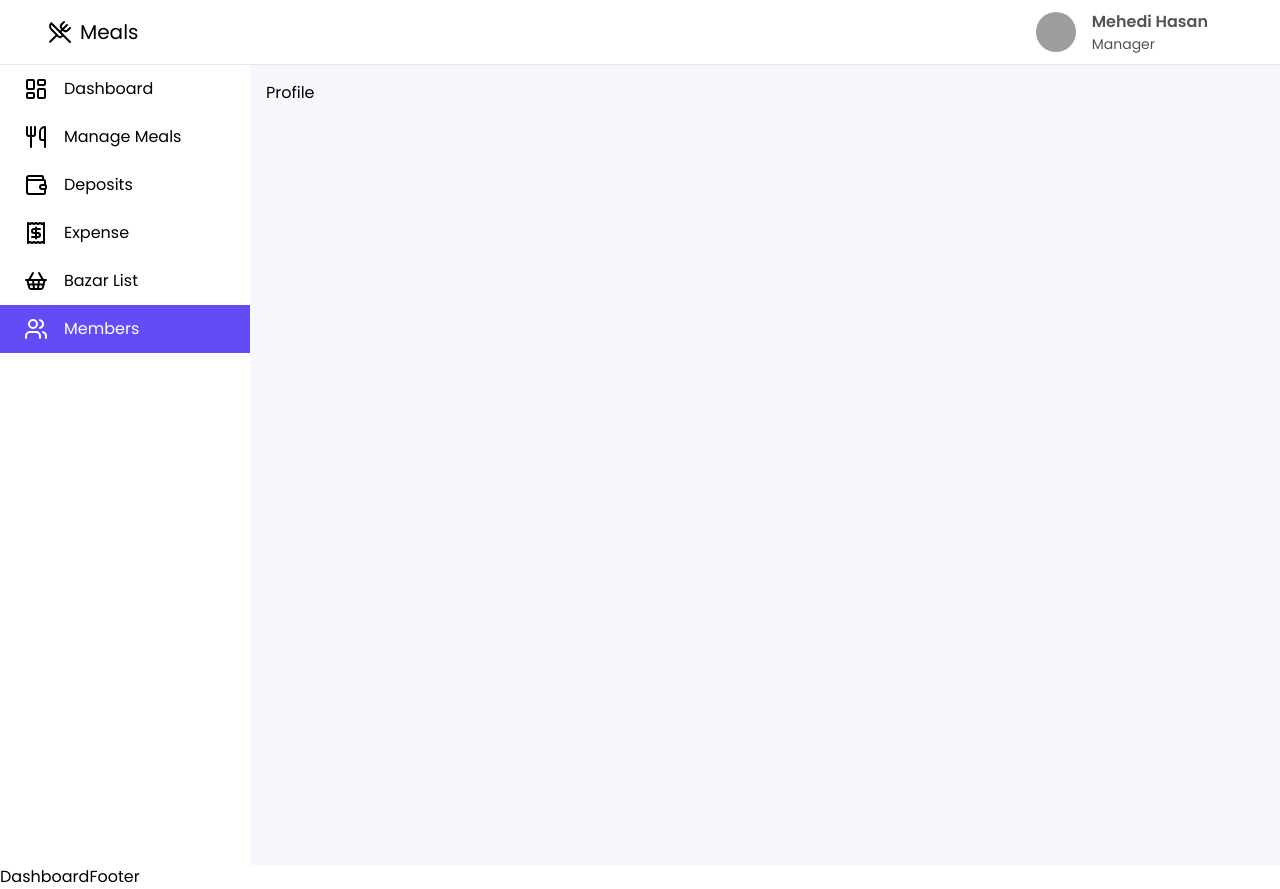
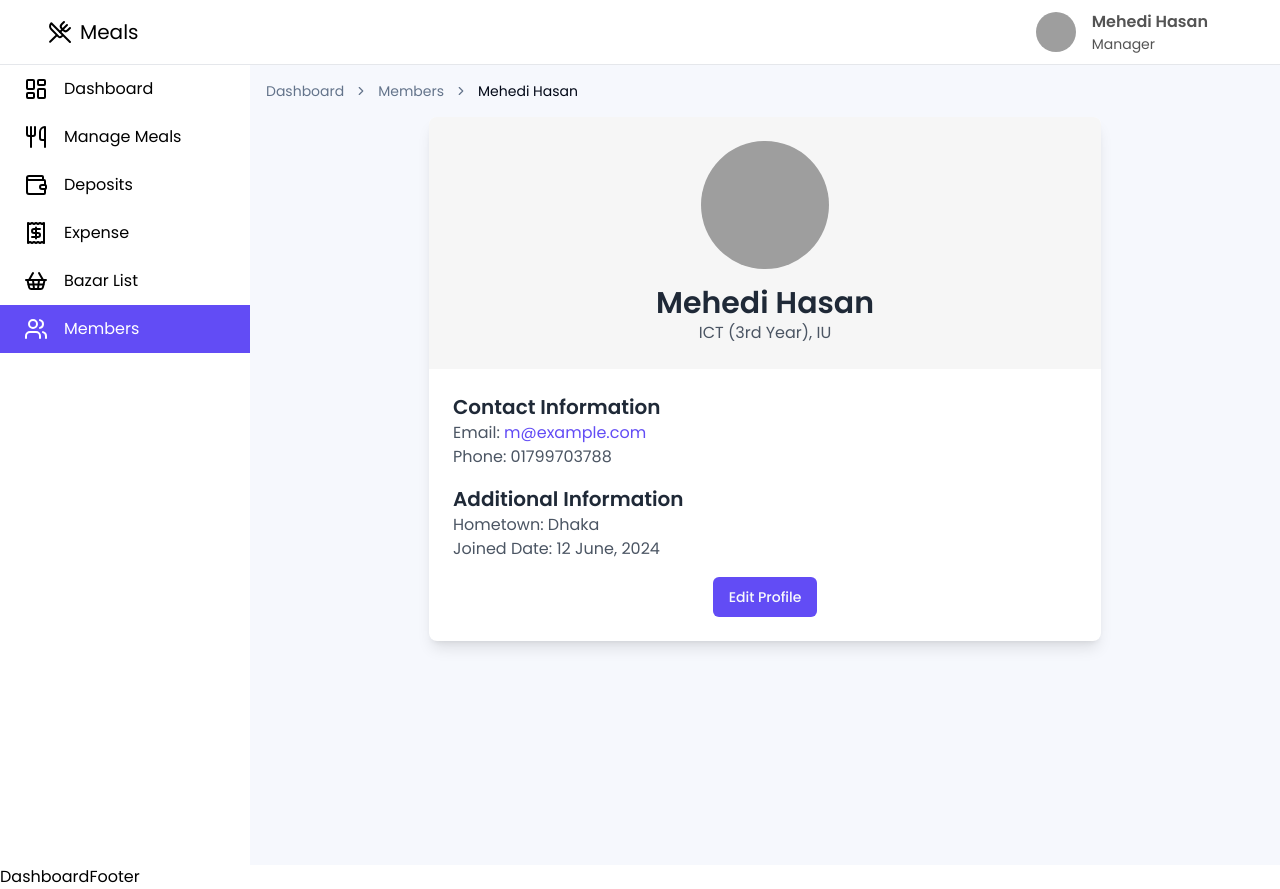
Before and after one commit to mehediyz/meal-management, a React (Vite) app: page /dashboard/members/1 in a window 1280 px wide. Built offline with nearby package versions, Linux system fonts and the light colour scheme; grey boxes are pictures that could not be loaded.

Commit message:
added dynamic profile page

```diff
--- /dev/null
+++ b/src/pages/Dashboard/Members/Profile/Profile.jsx
@@ -0,0 +1,88 @@
+import {
+  Breadcrumb,
+  BreadcrumbItem,
+  BreadcrumbLink,
+  BreadcrumbList,
+  BreadcrumbPage,
+  BreadcrumbSeparator,
+} from "@/components/ui/breadcrumb";
+
+import { Button } from "@/components/ui/button";
+import { members } from "@/constants/data";
+import { Link, useNavigate, useParams } from "react-router-dom";
+
+const Profile = () => {
+  const { id } = useParams();
+  const navigate = useNavigate();
+
+  const getMemberById = (memberId) => {
+    return members.find((data) => data.id == memberId);
+  };
+  const profile = getMemberById(id);
+
+  return (
+    <div>
+      <Breadcrumb>
+        <BreadcrumbList>
+          <BreadcrumbItem>
+            <BreadcrumbLink>
+              <Link to="/dashboard">Dashboard</Link>
+            </BreadcrumbLink>
+          </BreadcrumbItem>
+          <BreadcrumbSeparator />
+          <BreadcrumbItem>
+            <BreadcrumbLink>
+              <Link to="/dashboard/members">Members</Link>
+            </BreadcrumbLink>
+          </BreadcrumbItem>
+          <BreadcrumbSeparator />
+          <BreadcrumbItem>
+            <BreadcrumbPage>{profile?.name}</BreadcrumbPage>
+          </BreadcrumbItem>
+        </BreadcrumbList>
+      </Breadcrumb>
+      <div className="max-w-2xl mx-auto mt-4 bg-white rounded-lg shadow-lg overflow-hidden">
+        <div className="p-6 bg-grey-50 text-center">
+          <img
+            className="w-32 h-32 rounded-full mx-auto mb-4"
+            src={profile?.photo}
+            alt={profile?.name}
+          />
+          <h1 className="text-3xl font-semibold text-gray-800">
+            {profile?.name}
+          </h1>
+          <p className="text-gray-600">{profile?.bio}</p>
+        </div>
+        <div className="p-6">
+          <div className="mb-4">
+            <h2 className="text-xl font-semibold text-gray-800">
+              Contact Information
+            </h2>
+            <p className="text-gray-600">
+              Email:{" "}
+              <a
+                href={`mailto:${profile?.email}`}
+                className="text-primary hover:underline"
+              >
+                {profile?.email}
+              </a>
+            </p>
+            <p className="text-gray-600">Phone: {profile?.phone}</p>
+          </div>
+          <div className="mb-4">
+            <h2 className="text-xl font-semibold text-gray-800">
+              Additional Information
+            </h2>
+            <p className="text-gray-600">Hometown: {profile?.hometown}</p>
+            <p className="text-gray-600">Joined Date: {profile?.joinedDate}</p>
+          </div>
+          <div className="text-center">
+            <Button onClick={() => navigate("edit")}>Edit Profile</Button>
+          </div>
+        </div>
+      </div>
+    </div>
+  );
+};
+
+export default Profile;
--- a/src/pages/Profile/Profile.jsx
+++ /dev/null
@@ -1,5 +0,0 @@
-const Profile = () => {
-  return <div>Profile</div>;
-};
-
-export default Profile;
--- a/src/routes/routes.jsx
+++ b/src/routes/routes.jsx
@@ -1,4 +1,4 @@
-import Profile from "@/pages/Profile/Profile";
+import Profile from "@/pages/Dashboard/Members/Profile/Profile";
 import DashboardLayout from "../layouts/DashboardLayout";
 import HomeLayout from "../layouts/HomeLayout";
 import BazarList from "../pages/Dashboard/BazarList/BazarList";
```
